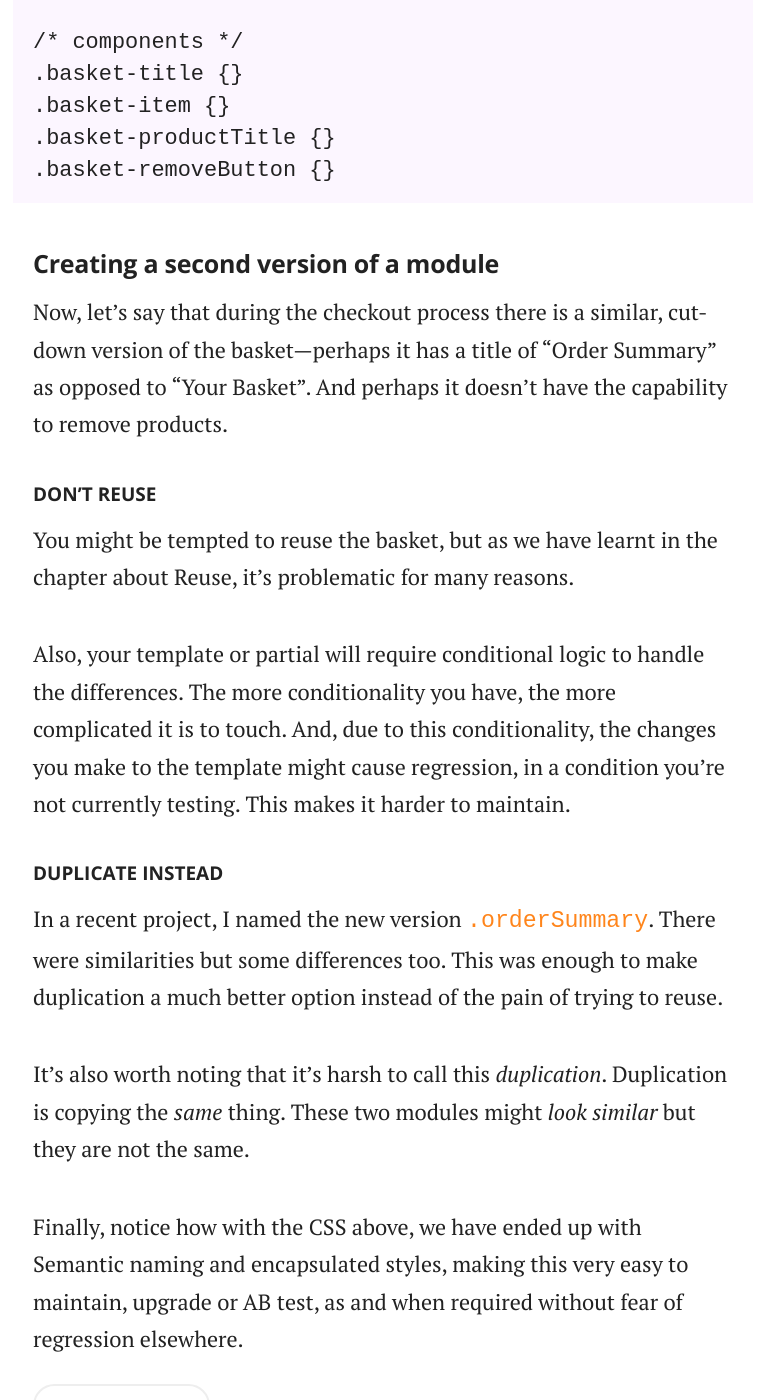
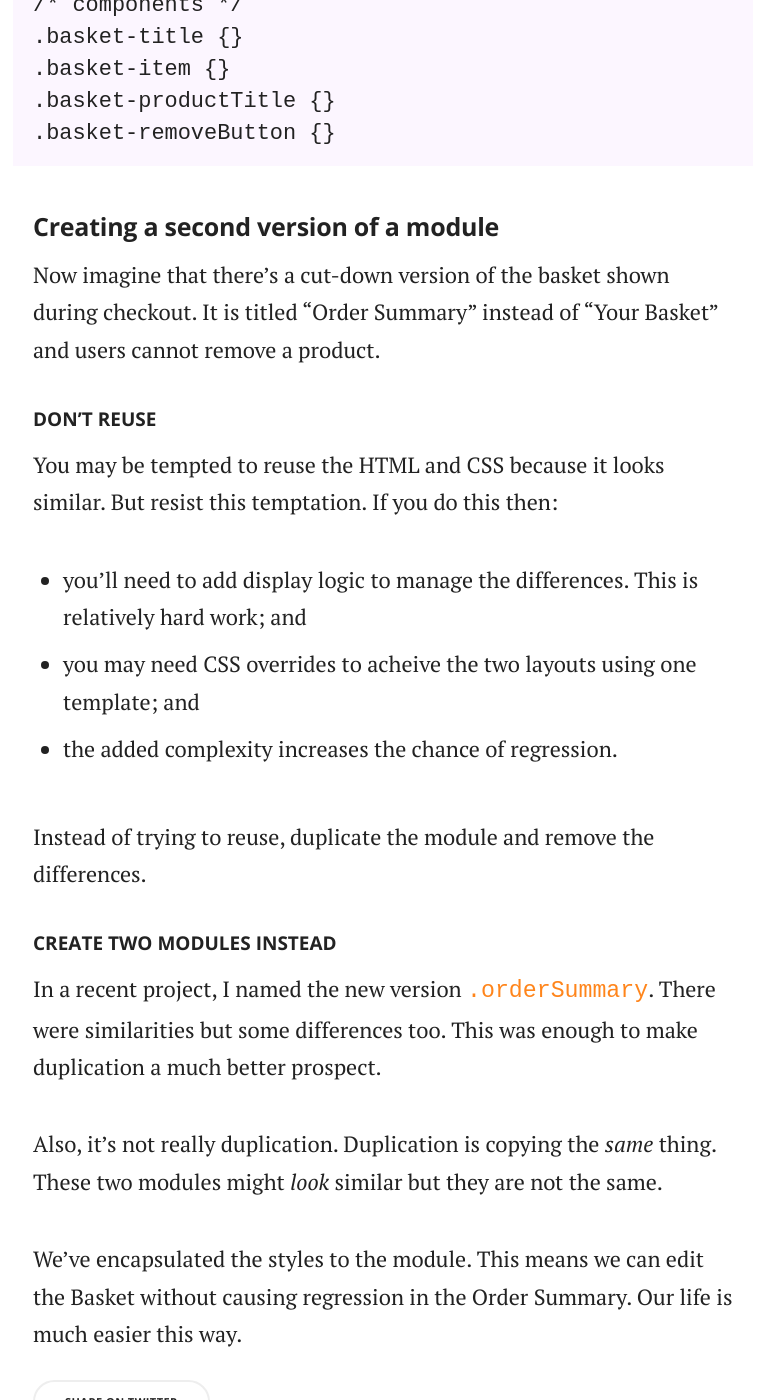
Before and after one commit to adamsilver/maintainablecss.com-jekyll, a Jekyll site: the page built from _chapters/06-modules.md, in a window 1280 px wide and 1400 px high, scrolled down 2486 px. Shown: the whole window, without its empty margins (257-1020 px from the left). Built offline with Jekyll 4.4.1, drawn with Linux system fonts in a browser that asks for light colours; some of the changed text lies outside the part shown.

Commit message:
Update modules some more

```diff
--- a/_chapters/06-modules.md
+++ b/_chapters/06-modules.md
@@ -34,10 +34,10 @@ Ultimately, nobody understands your requirements as well as you do. Through expe
 
 ## Creating a module
 
-Let's build a module together. We're going to build a simplified shopping basket which is made up of a title and some products each of which contain the product title and a remove button. Here is the HTML we might typically use:
+Let's build a shopping basket module together, which I have simplified for brevity. Each product contains a title and a remove button. The HTML might be as follows:
 
 	<div class="basket">
-	    <h2 class="basket-title">Basket</h2>
+	    <h2 class="basket-title">Your Basket</h2>
 	    <div class="basket-item">
 	        <h3 class="basket-productTitle">Product title</h3>
             <form>
@@ -59,18 +59,22 @@ And the selectors for that:
 
 ## Creating a second version of a module
 
-Now, let's say that during the checkout process there is a similar, cut-down version of the basket&mdash;perhaps it has a title of "Order Summary" as opposed to "Your Basket". And perhaps it doesn't have the capability to remove products.
+Now imagine that there's a cut-down version of the basket shown during checkout. It is titled "Order Summary" instead of "Your Basket" and users cannot remove a product.
 
 ### Don't reuse
 
-You might be tempted to reuse the basket, but as we have learnt in the chapter about Reuse, it's problematic for many reasons.
+You may be tempted to reuse the HTML and CSS because it looks similar. But resist this temptation. If you do this then:
 
-Also, your template or partial will require conditional logic to handle the differences. The more conditionality you have, the more complicated it is to touch. And, due to this conditionality, the changes you make to the template might cause regression, in a condition you're not currently testing. This makes it harder to maintain.
+* you'll need to add display logic to manage the differences. This is relatively hard work; and
+* you may need CSS overrides to acheive the two layouts using one template; and
+* the added complexity increases the chance of regression.
 
-### Duplicate instead
+Instead of trying to reuse, duplicate the module and remove the differences.
 
-In a recent project, I named the new version `.orderSummary`. There were similarities but some differences too. This was enough to make duplication a much better option instead of the pain of trying to reuse.
+### Create two modules instead
 
-It's also worth noting that it's harsh to call this *duplication*. Duplication is copying the *same* thing. These two modules might *look similar* but they are not the same.
+In a recent project, I named the new version `.orderSummary`. There were similarities but some differences too. This was enough to make duplication a much better prospect.
 
-Finally, notice how with the CSS above, we have ended up with Semantic naming and encapsulated styles, making this very easy to maintain, upgrade or AB test, as and when required without fear of regression elsewhere.
+Also, it's not really duplication. Duplication is copying the *same* thing. These two modules might *look* similar but they are not the same.
+
+We've encapsulated the styles to the module. This means we can edit the Basket without causing regression in the Order Summary. Our life is much easier this way.
```
Also changed, not shown: other parts of _chapters/06-modules.md (+1 -1 lines).
